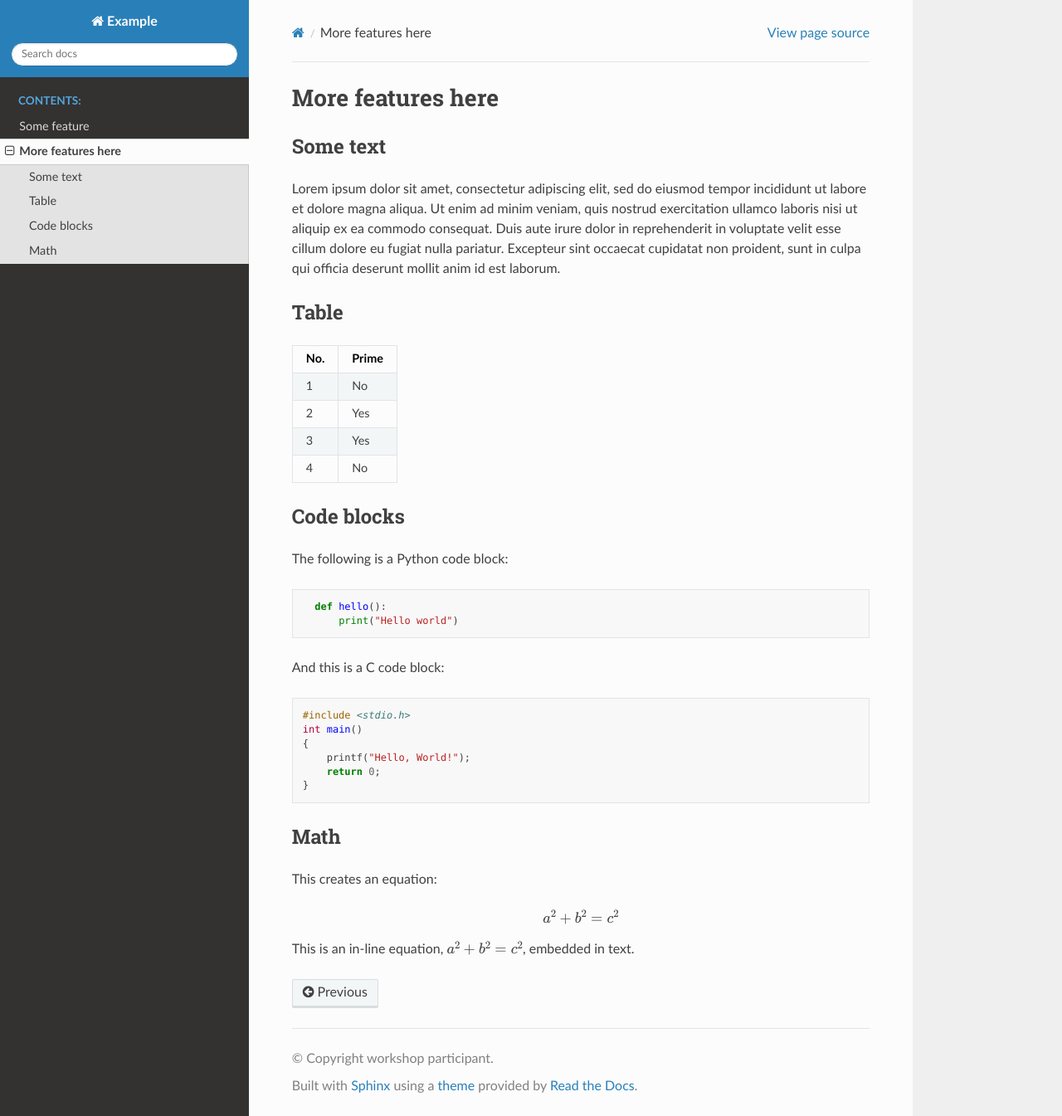
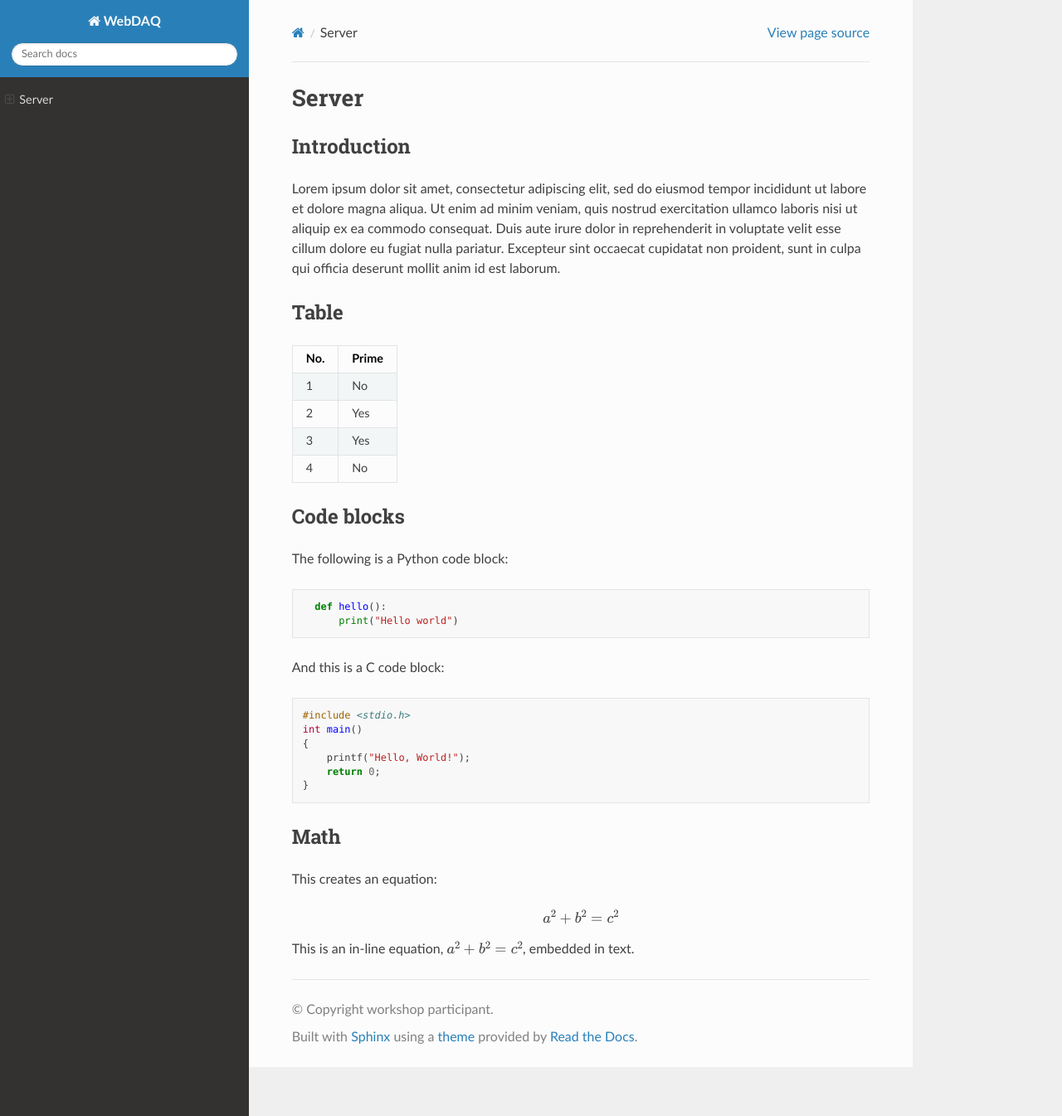
Before and after one commit to skowrons94/WebDAQ, a Sphinx documentation site: the page built from doc/server.md, in a window 1280 px wide and 1345 px high. Shown: the whole window at 83% size. Built offline with Sphinx 7.4.7 and the Read the Docs theme 3.1.0, drawn with Linux system fonts in a browser that asks for light colours; pages that are not in the unit, such as notebooks, are missing from menus.

Commit message:
Updated documentation

```diff
--- a/doc/some-feature.md
+++ b/doc/client.md
@@ -1,6 +1,6 @@
-# Some feature
+# Client
 
-## Subsection
+## Introduction
 
 Exciting documentation in here.
 Let's make a list (empty surrounding lines required):
--- a/doc/conf.py
+++ b/doc/conf.py
@@ -6,7 +6,7 @@
 # -- Project information -----------------------------------------------------
 # https://www.sphinx-doc.org/en/master/usage/configuration.html#project-information
 
-project = 'Example'
+project = 'WebDAQ'
 copyright = 'workshop participant'
 author = 'workshop participant'
 release = '0.1'
--- a/doc/another-feature.md
+++ b/doc/server.md
@@ -1,7 +1,7 @@
-# More features here
+# Server
 
 
-## Some text
+## Introduction
 
 Lorem ipsum dolor sit amet, consectetur adipiscing elit, sed do eiusmod
 tempor incididunt ut labore et dolore magna aliqua. Ut enim ad minim veniam,
```
